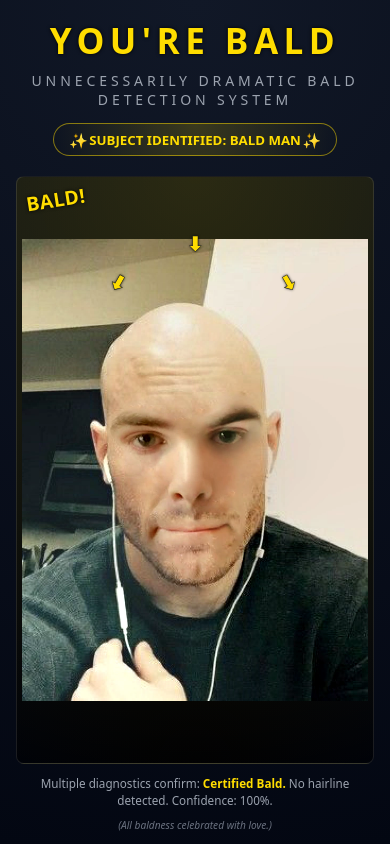
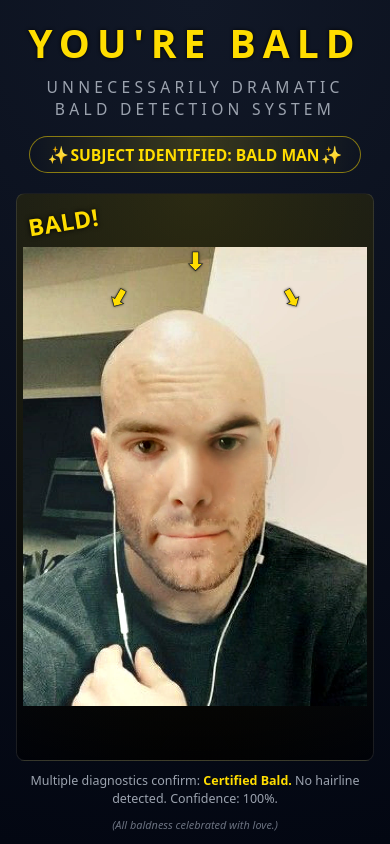
Before and after one commit to Slanman3755/yourebald-com, a plain HTML site: page index.html in a window 390 px wide. Drawn offline with Linux system fonts and the light colour scheme.

Commit message:
Refactor CSS comments and adjust styles for mobile

```diff
--- a/index.html
+++ b/index.html
@@ -31,7 +31,7 @@
 
     .poster {
       position: relative;
-      width: min(90vw, 55vh);        /* desktop: keep compact */
+      width: min(90vw, 55vh);        /* desktop/tablet */
       max-height: 94vh;
       padding: 1.2vw;
       border-radius: 2vw;
@@ -85,7 +85,7 @@
 
     .image-wrap {
       --target-x: 50%;
-      --target-y: 18%; /* where arrows meet (as % of this box) */
+      --target-y: 18%; /* top-center target for arrows */
 
       position: relative;
       width: 100%;
@@ -104,7 +104,7 @@
 
     .image-wrap img {
       width: 100%;
-      height: auto;              /* no vertical cropping on desktop */
+      height: auto;              /* avoid cropping on desktop */
       max-height: 58vh;
       object-fit: contain;
       border-radius: 0.6vw;
@@ -122,7 +122,7 @@
       text-shadow: 0 0 0.7vw rgba(0, 0, 0, 1);
     }
 
-    /* Remove stroke from "BALD!" to avoid artifacts */
+    /* No stroke on BALD! to avoid artifacts */
     .bald-shout {
       top: 0.9vw;
       left: 1vw;
@@ -131,14 +131,14 @@
       letter-spacing: 0.08vw;
     }
 
-    /* Keep a subtle stroke only on arrows (smaller to reduce artifacts) */
+    /* Light stroke on arrows only */
     .arrow {
       font-size: clamp(2vw, 2.4vw, 2.8vw);
       transform-origin: 50% 0%;
       -webkit-text-stroke: 0.06vw #111827;
     }
 
-    /* All arrows are ⬇ and aimed at the same top-center region */
+    /* All arrows ⬇ aimed at same top-center region */
     .arrow-1 {
       left: var(--target-x);
       top: calc(var(--target-y) - 9%);
@@ -178,7 +178,7 @@
       margin-bottom: 0.2vw;
     }
 
-    /* MOBILE: much bigger text, minimal chrome, image dominates; no scroll */
+    /* MOBILE: force large, readable text (4–10vw), full-height layout, no scroll */
     @media (max-width: 520px) {
       .poster {
         width: 100vw;
@@ -193,31 +193,31 @@
       }
 
       .headline {
-        font-size: 9vw;
-        letter-spacing: 1.4vw;
+        font-size: 10vw;           /* in requested range */
+        letter-spacing: 1.8vw;
       }
 
       .subhead {
-        font-size: 3.6vw;
-        letter-spacing: 1vw;
+        font-size: 4vw;            /* in requested range */
+        letter-spacing: 1.1vw;
       }
 
       .bald-label {
-        font-size: 3.4vw;
-        padding: 1.4vw 4vw;
-        margin-top: 1.6vw;
+        font-size: 4vw;            /* in requested range */
+        padding: 1.6vw 4.4vw;
+        margin-top: 2vw;
       }
 
       .bald-label .icon {
-        font-size: 3.8vw;
+        font-size: 4.4vw;
       }
 
       .image-wrap {
         flex: 1;
         width: 100%;
         margin-top: 3vw;
-        padding: 1.4vw;
-        border-radius: 2vw;
+        padding: 1.6vw;
+        border-radius: 2.2vw;
         border-width: 0.4vw;
         --target-y: 20%;
       }
@@ -226,23 +226,23 @@
         width: 100%;
         height: 100%;
         max-height: 100%;
-        object-fit: contain;  /* fill area without cropping */
-        border-radius: 1.4vw;
+        object-fit: contain;
+        border-radius: 1.8vw;
       }
 
       .bald-shout {
-        font-size: 5vw;
-        top: 2.4vw;
-        left: 2.4vw;
-        text-shadow: 0 0 1vw rgba(0, 0, 0, 1);
+        font-size: 6vw;            /* nice and bold */
+        top: 3vw;
+        left: 3vw;
+        text-shadow: 0 0 1.4vw rgba(0, 0, 0, 1);
       }
 
       .arrow {
-        font-size: 5vw;
-        -webkit-text-stroke: 0.12vw #111827;
+        font-size: 6vw;            /* matches visual weight */
+        -webkit-text-stroke: 0.16vw #111827;
       }
 
-      /* Re-aim arrows so tips visually meet near same point on tall screens */
+      /* Re-aim arrows so tips meet near same top-center point */
       .arrow-1 {
         left: var(--target-x);
         top: calc(var(--target-y) - 11%);
@@ -262,12 +262,12 @@
       }
 
       .caption {
-        font-size: 3vw;
+        font-size: 3.2vw;          /* >4vw would be huge vs others; 3.2vw is readable */
         margin-top: 1vw;
       }
 
       .disclaimer {
-        font-size: 2.6vw;
+        font-size: 2.8vw;
         margin-top: 0.4vw;
       }
     }
```
